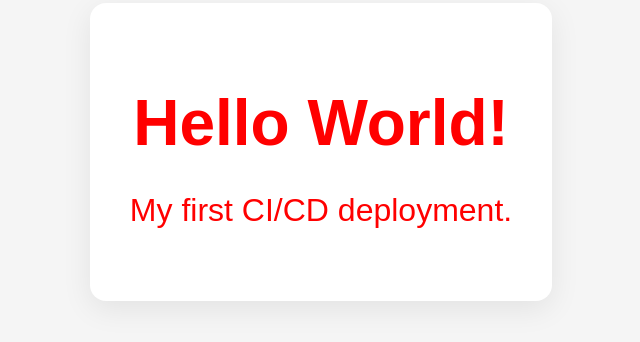
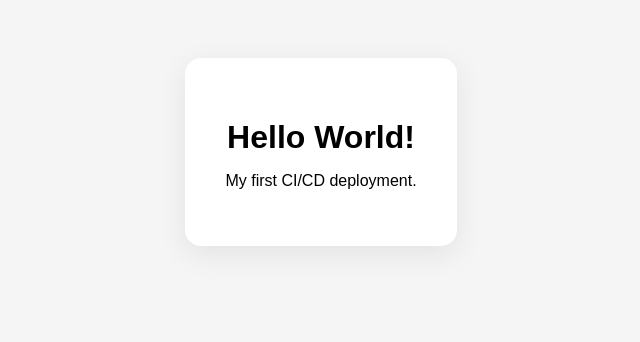
Before and after one commit to ang-jason/hello-cicd-starter-demo, a website: page public/index.html in a window 1280 px wide. Shown: the part 248-590 px from the top of the page, without its empty margins (319-959 px from the left). Drawn offline with Linux system fonts and the light colour scheme.

Commit message:
Update index.html

```diff
--- a/public/index.html
+++ b/public/index.html
@@ -32,10 +32,10 @@
 
 <body>
   <main class="card">
-    <!--<h1>Hello World!</h1>
-    <p>My first CI/CD deployment.</p> -->
-    <h1 style="color: red; font-size: 64px;">Hello World!</h1>
-    <p style="color: red; font-size: 32px;">My first CI/CD deployment.</p>
+    <h1>Hello World!</h1>
+    <p>My first CI/CD deployment.</p>
+    <!-- <h1 style="color: red; font-size: 64px;">Hello World!</h1>
+    <p style="color: red; font-size: 32px;">My first CI/CD deployment.</p> -->
   </main>
 </body>
 </html>
```
